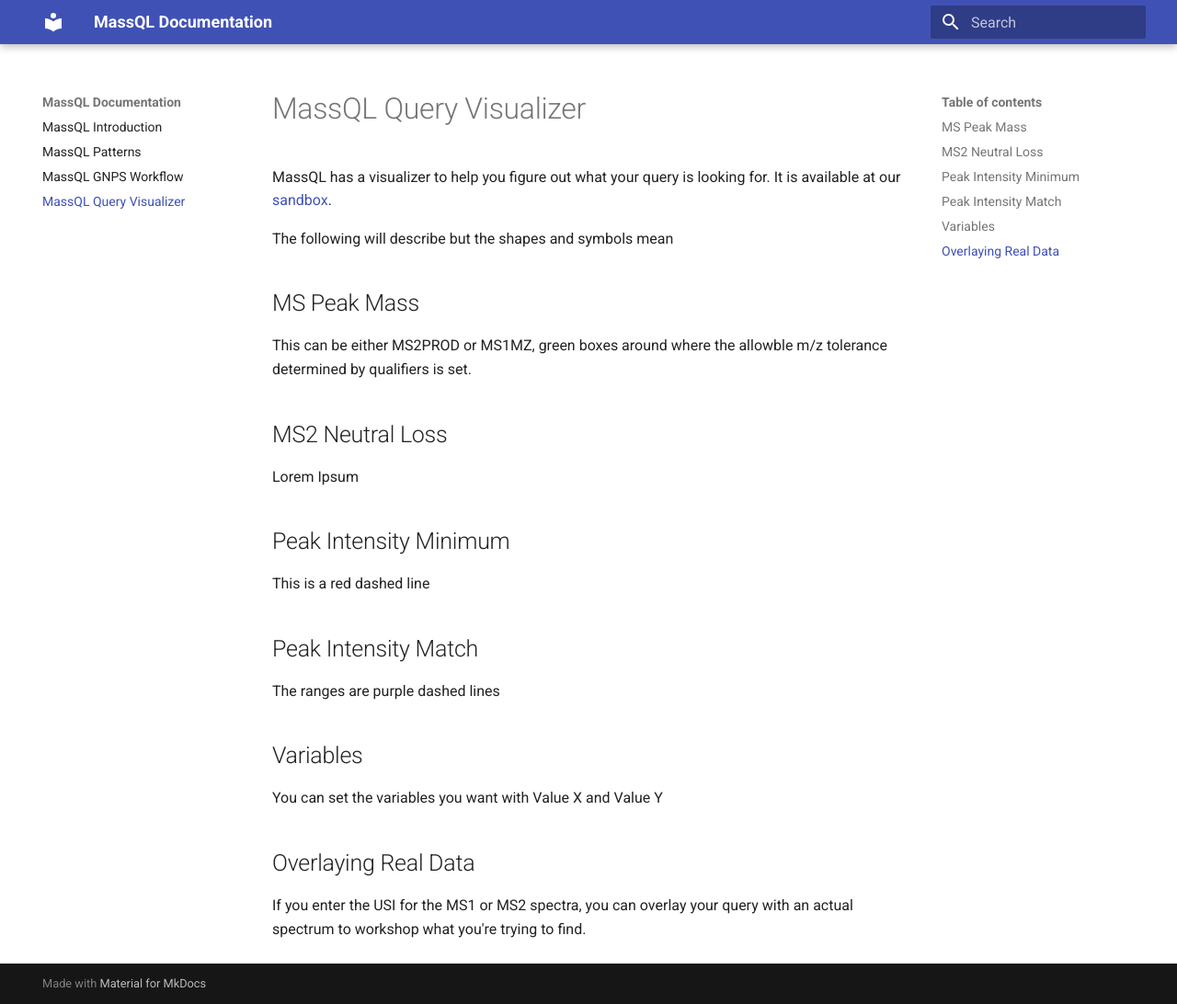
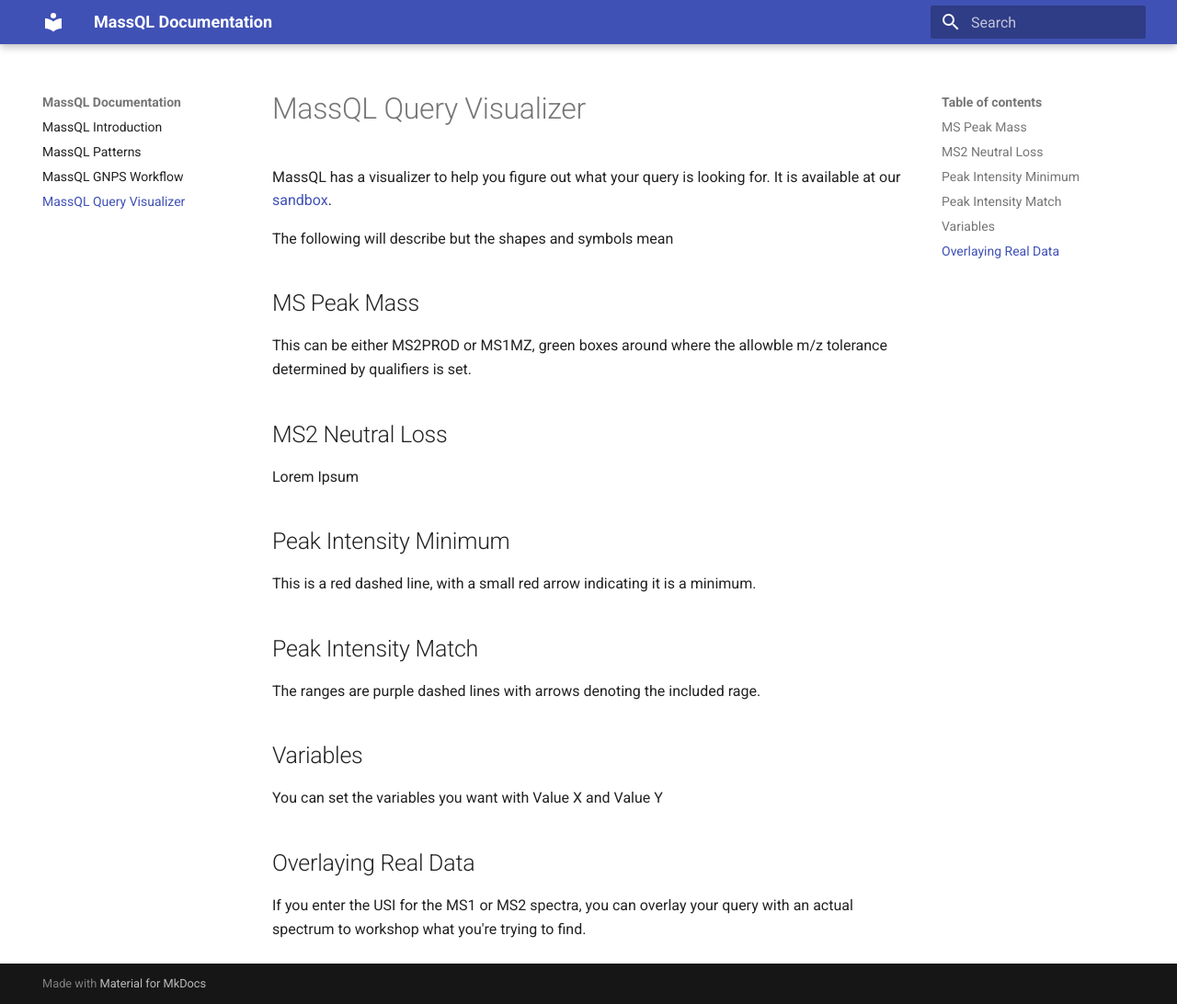
Before and after one commit to mwang87/MassQueryLanguage_Documentation, an MkDocs documentation site: the page built from docs/visualizer.md, in a window 1280 px wide and 1092 px high. Shown: the whole window at 92% size. Built offline with MkDocs 1.6.1 and Material for MkDocs 9.7.7, drawn with Linux system fonts in a browser that asks for light colours.

Commit message:
Update visualizer.md

```diff
--- a/docs/visualizer.md
+++ b/docs/visualizer.md
@@ -12,11 +12,11 @@
 
 ## Peak Intensity Minimum
 
-This is a red dashed line
+This is a red dashed line, with a small red arrow indicating it is a minimum.
 
 ## Peak Intensity Match
 
-The ranges are purple dashed lines
+The ranges are purple dashed lines with arrows denoting the included rage.
 
 ## Variables
 
```
